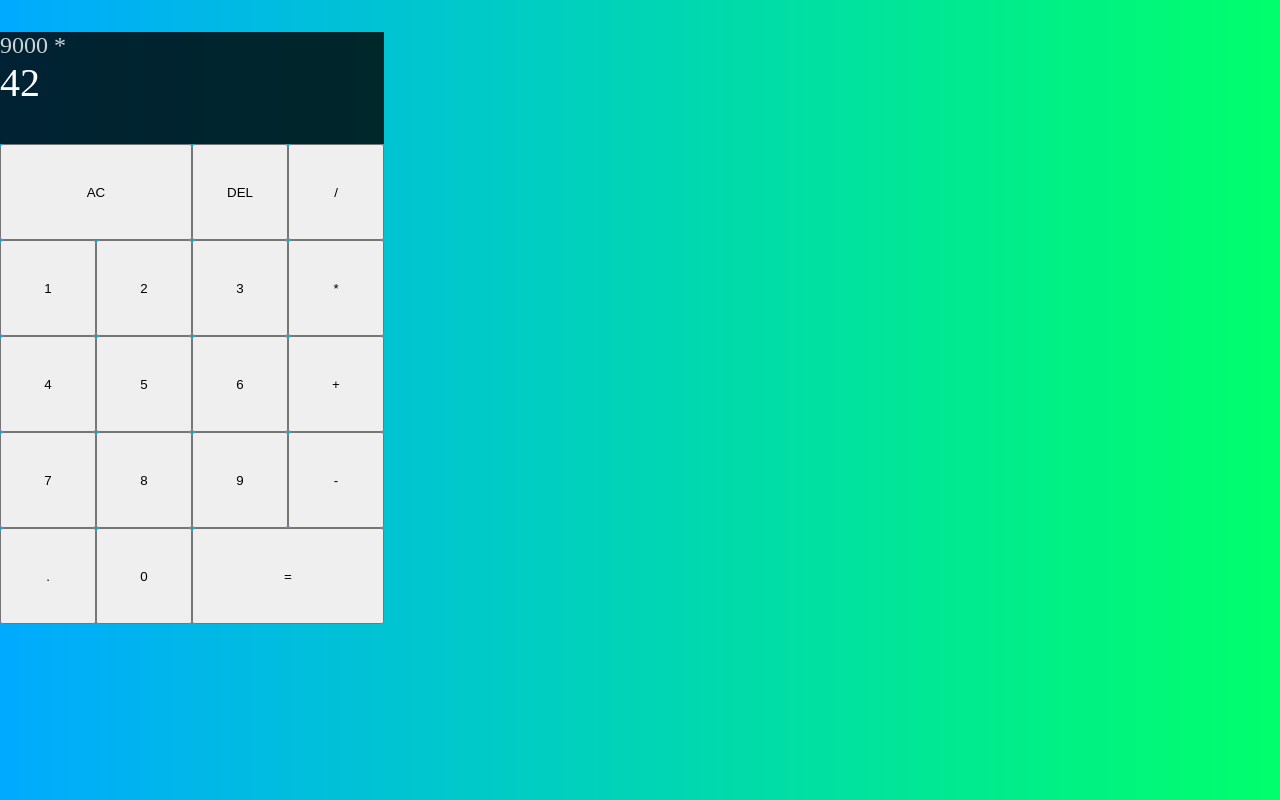
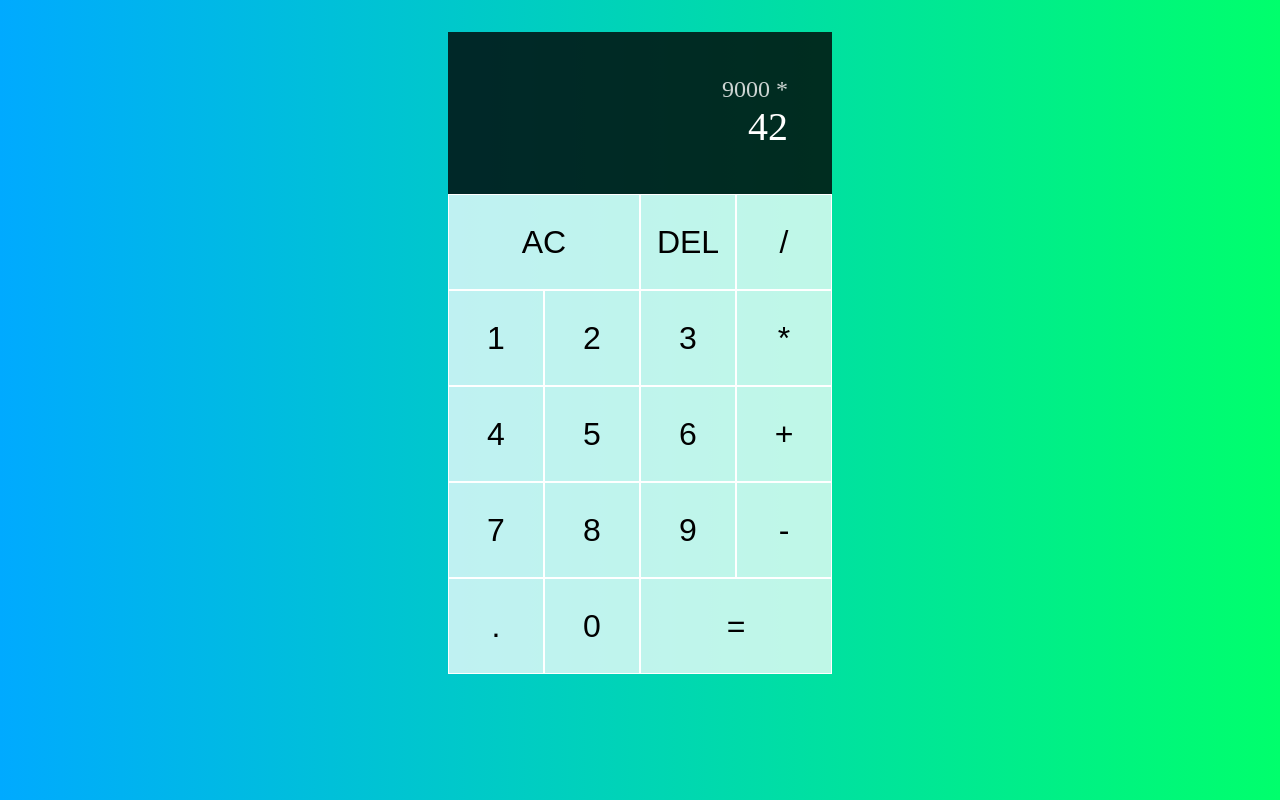
Before and after one commit to markpackham/react_calc, a React (Create React App) app: page / in a window 1280 px wide. Built offline with nearby package versions, Linux system fonts and the light colour scheme.

Commit message:
style button hover & focus
https://youtu.be/DgRrrOt0Vr8?t=560

```diff
--- a/src/styles.css
+++ b/src/styles.css
@@ -12,8 +12,22 @@
 .calculator-grid {
     display: grid;
     margin-top: 2rem;
+    justify-content: center;
     grid-template-columns: repeat(4, 6rem);
     grid-template-rows: minmax(7rem, auto) repeat(5, 6rem);
+}
+
+.calculator-grid>button {
+    cursor: pointer;
+    font-size: 2rem;
+    border: 1px solid hsl(0, 0%, 100%);
+    outline: none;
+    background-color: hsla(0, 0%, 100%, 0.75);
+}
+
+.calculator-grid>button:hover,
+.calculator-grid>button:focus {
+    background-color: hsla(0, 0%, 100%, 0.9);
 }
 
 .span-two {
@@ -26,6 +40,12 @@
     background-color: hsla(0, 0%, 0%, 0.8);
     display: flex;
     flex-direction: column;
+    align-items: flex-end;
+    /* space elements from each other far apart */
+    justify-content: space-around;
+    padding: 2.75rem;
+    word-wrap: break-word;
+    word-break: break-all;
 }
 
 .output .previous-operand {
```
